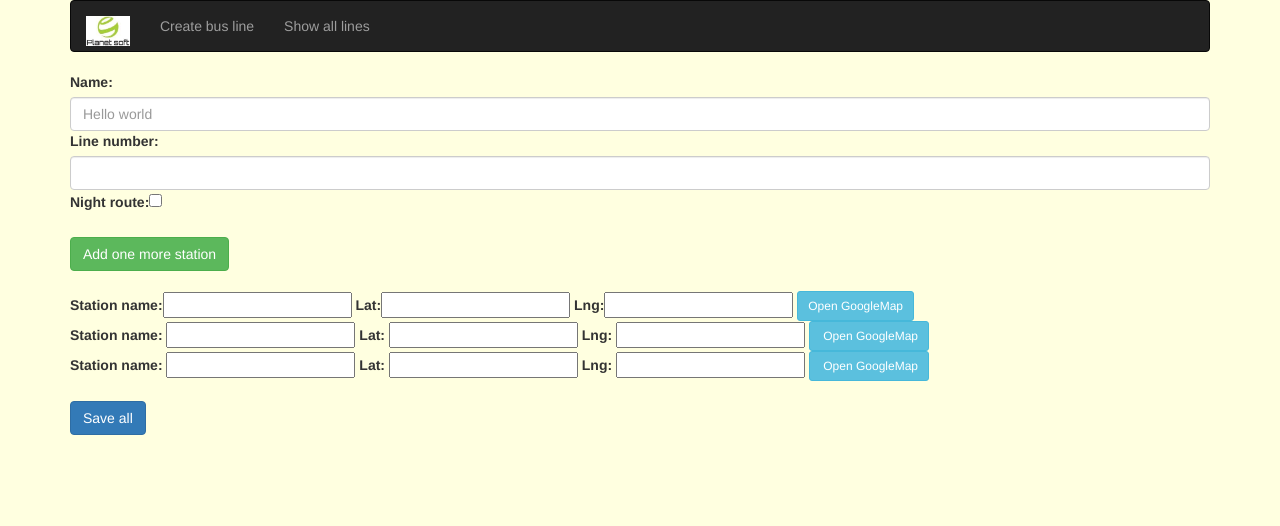
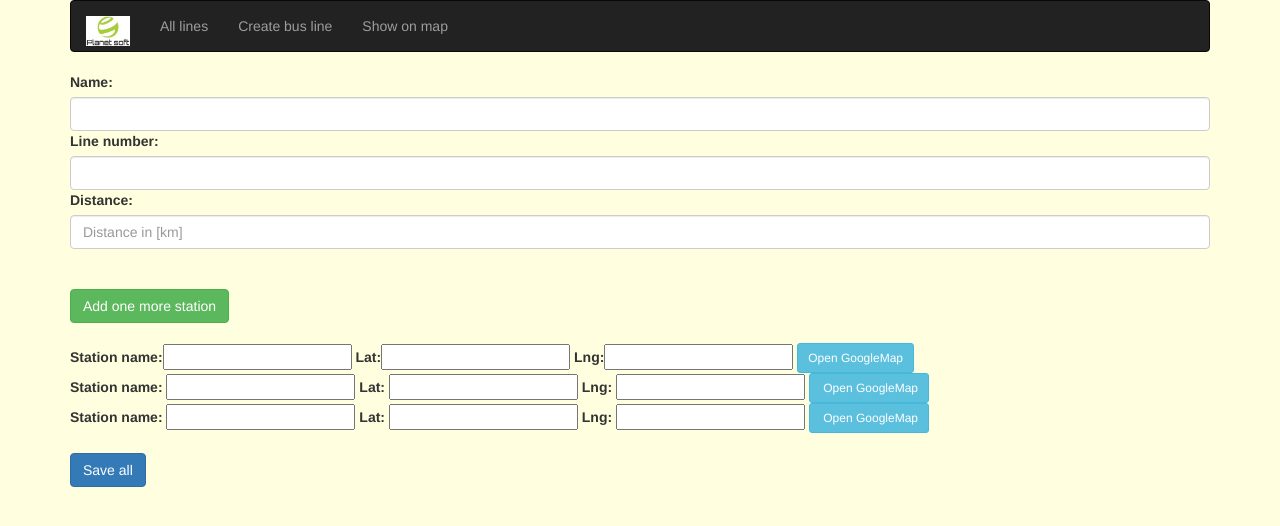
Before and after one commit to sreckokuz/Bus-line, a Django app: page /create/ in a window 1280 px wide. Shown: the top 526 px of the page. Run offline with Django 3.2, Linux system fonts and the light colour scheme; some libraries are stand-ins or nearby versions.

Commit message:
Last commit on project

```diff
--- a/busline/settings.py
+++ b/busline/settings.py
@@ -77,7 +77,7 @@ WSGI_APPLICATION = 'busline.wsgi.application'
 DATABASES = {
     'default': {
         'ENGINE': 'django.db.backends.sqlite3',
-        'NAME': os.path.join(BASE_DIR, 'linestation'),
+        'NAME': os.path.join(BASE_DIR, 'lines'),
     }
 }
 
--- a/line/forms.py
+++ b/line/forms.py
@@ -3,16 +3,17 @@ from . models import Line, Station
 
 
 class LineForm(forms.ModelForm):
+    # styling input fields
     name = forms.CharField(widget=forms.TextInput(
-        attrs={'class': 'form-control', 'placeholder': 'Hello world'}))
+        attrs={'class': 'form-control'}))
     line_number = forms.IntegerField(
         widget=forms.TextInput(attrs={'class': 'form-control'}))
-    night_route = forms.BooleanField(
-        widget=forms.TextInput(attrs={'type': 'checkbox', 'class': 'form-check-input'}))
+    distance = forms.IntegerField(
+        widget=forms.TextInput(attrs={'class': 'form-control', 'placeholder': 'Distance in [km]'}))
 
     class Meta:
         model = Line
-        fields = ['name', 'line_number', 'night_route']
+        fields = ['name', 'line_number', 'distance']
 
 
 class StationForm(forms.ModelForm):
@@ -21,7 +22,7 @@ class StationForm(forms.ModelForm):
         fields = ['lat', 'lng', 'station_name', ]
 
 
-class ContactForm(forms.Form):
+class AdditionalForm(forms.Form):
     station_name = forms.CharField(max_length=30, min_length=3)
     lat = forms.DecimalField(decimal_places=4, max_digits=10)
     lng = forms.DecimalField(decimal_places=4, max_digits=10)
--- a/line/models.py
+++ b/line/models.py
@@ -6,7 +6,7 @@ from django.db import models
 class Line(models.Model):
     name = models.CharField(max_length=30)
     line_number = models.IntegerField()
-    night_route = models.BooleanField(default=False)
+    distance = models.IntegerField(null=True)
 
     def __str__(self):
         return self.name
@@ -16,7 +16,7 @@ class Station(models.Model):
     station_name = models.CharField(max_length=30)
     lat = models.DecimalField(decimal_places=4, max_digits=10)
     lng = models.DecimalField(decimal_places=4, max_digits=10)
-    line = models.ForeignKey(Line, on_delete=models.CASCADE, default=3)
+    line = models.ForeignKey(Line, on_delete=models.CASCADE)
 
     def __str__(self):
         return self.station_name
--- a/line/static/line/add-location.js
+++ b/line/static/line/add-location.js
@@ -33,13 +33,10 @@ function initMap() {
         //console.log(event.latLng.lat(), event.latLng.lng())
         var lat = event.latLng.lat();
         var lng = event.latLng.lng();
-        lat = lat.toFixed(4);
-        lng = lng.toFixed(4);
-        console.log(lat, lng);
+
         p = document.getElementById('demo').innerHTML;
-        console.log(p);
-        document.getElementById(`id_lat${p}`).value = lat;
-        document.getElementById(`id_lng${p}`).value = lng;
+        document.getElementById(`id_lat${p}`).value = Number(lat.toFixed(4));
+        document.getElementById(`id_lng${p}`).value = Number(lng.toFixed(4));
     });
 } s
 
--- a/line/templates/line/base.html
+++ b/line/templates/line/base.html
@@ -26,8 +26,9 @@
                 </a>
             </div>
             <ul class="nav navbar-nav">
+                <li class=""><a href="{% url 'line:index_page' %}">All lines</a></li>
                 <li class=""><a href="{% url 'line:create_line' %}">Create bus line</a></li>
-                <li><a href="{% url 'line:line_details' %}">Show all lines</a></li>
+                <li><a href="{% url 'line:line_details' %}">Show on map</a></li>
             </ul>
         </div>
     </nav>
--- a/line/templates/line/create-station.html
+++ b/line/templates/line/create-station.html
@@ -4,47 +4,17 @@
     {% csrf_token %}
     <div id="items">
         {%csrf_token%}
-        <!-- <input type="text" name="user1">
-        <input type="text" name="user2"> -->
         {{ line_form }}
-        <br><br><input type="button" class="btn btn-success" value="Add one more station" id="add">
-        <br><br>
+        <br><br><input type="button" class="btn btn-success" value="Add one more station" id="add"><br><br>
         {{station_form}}
-
-        <!-- Trigger the modal with a button -->
-        <button type="button" class="btn btn-info btn-sm" data-toggle="modal" data-target="#myModal">Open
-            GoogleMap</button>
-
-        <!-- Modal -->
-        <div id="myModal" class="modal fade" role="dialog">
-            <div class="modal-dialog">
-                <!-- Modal content-->
-                <div class="modal-content">
-                    <div class="modal-header">
-                        <button type="button" class="close" data-dismiss="modal">&times;</button>
-                        <h4 class="modal-title">Modal Header</h4>
-                    </div>
-                    <div class="modal-body">
-                        <div id="map"></div>
-                        <p id="demo"></p>
-                    </div>
-                    <div class="modal-footer">
-                        <button type="button" class="btn btn-info" data-dismiss="modal">Add this
-                            location</button>
-                        <button type="button" class="btn btn-default" data-dismiss="modal"
-                            onclick="removeLatLng()">Close</button>
-
-                    </div>
-                </div>
-
-            </div>
-        </div>
+        <!-- loading google map is modal.html -->
+        {% include "line/modal.html" %}
     </div>
     <br>
     <input type="submit" class="btn btn-primary" value="Save all">
-
 </form>
 {% endblock %}
+
 
 
 {% block scripts %}
--- a/line/templates/line/details.html
+++ b/line/templates/line/details.html
@@ -4,12 +4,12 @@
 <div id="map"></div>
 <p id="station">{{stations}}</p>
 <p id="line">{{lines}}</p>
-<!-- <button onclick="changeValue()">Click</button>
-<p id=" srk2">Srkomanijak</p> -->
 {% endblock %}
-{% block scripts %}
 
 
+
+
+{% block scripts %}
 <script src="/static/line/all-routes.js"></script>
 <script src="https://maps.googleapis.com/maps/api/js?key=AIzaSyA-Lz7C_9hBWQ7G2XBFVm8VFRZ_xSvG3lM&callback=initMap" async
     defer></script>
--- a/line/templates/line/index.html
+++ b/line/templates/line/index.html
@@ -15,7 +15,7 @@
     </div>
     <div class="col-md-2">
         <b>
-            <p>Is Night Route</p>
+            <p>Line distance [km]</p>
         </b>
     </div>
     <div class="col-md-2">
@@ -44,7 +44,7 @@
         {{line.line_number}}
     </div>
     <div class="col-md-2">
-        <p>Yes</p>
+        {{line.distance}}
     </div>
     <div class="col-md-2">
         <a href="{% url 'line:one_line_details' line.id%}"><button class="btn btn-info">Details
--- /dev/null
+++ b/line/templates/line/modal.html
@@ -0,0 +1,26 @@
+<!-- Modal -->
+<button type="button" class="btn btn-info btn-sm" data-toggle="modal" data-target="#myModal">Open
+    GoogleMap</button>
+<div id="myModal" class="modal fade" role="dialog">
+    <div class="modal-dialog">
+        <!-- Modal content-->
+        <div class="modal-content">
+            <div class="modal-header">
+                <button type="button" class="close" data-dismiss="modal">&times;</button>
+                <h4 class="modal-title">Modal Header</h4>
+            </div>
+            <div class="modal-body">
+                <div id="map"></div>
+                <p id="demo"></p>
+            </div>
+            <div class="modal-footer">
+                <button type="button" class="btn btn-info" data-dismiss="modal">Add this
+                    location</button>
+                <button type="button" class="btn btn-default" data-dismiss="modal"
+                    onclick="removeLatLng()">Close</button>
+
+            </div>
+        </div>
+
+    </div>
+</div>
--- a/line/urls.py
+++ b/line/urls.py
@@ -1,14 +1,13 @@
 from django.urls import path
 from . import views
-
+# add namespace
 app_name = 'line'
 
 urlpatterns = [
     path('', views.index, name='index_page'),
     path('details/', views.details, name='line_details'),
-    path('create/<int:id>/', views.create, name='show_and_create'),
     path('details/<int:id>/', views.oneLineDetais, name='one_line_details'),
-    path('create/', views.createStation, name='create_line'),
+    path('create/', views.createLineAndStations, name='create_line'),
     path('create/save', views.save_stations, name='srkoman'),
     path('delete/<int:id>/', views.delete, name='delete_line'),
     path('update/<int:id>/', views.edit, name='update_line'),
--- a/line/views.py
+++ b/line/views.py
@@ -1,28 +1,18 @@
 from django.shortcuts import render, redirect
-from .forms import LineForm, StationForm, ContactForm
+from .forms import LineForm, StationForm, AdditionalForm
 from .models import Line, Station
 from django.core import serializers
 from django.contrib import messages
 from django.core.exceptions import ValidationError
 
 
-# Create your views here.
+# show index page with list of bus lines
+def index(request):
+    list_of_lines = Line.objects.all()
+    return render(request, 'line/index.html', {'lines': list_of_lines})
 
 
-def index(request):
-    form = LineForm(request.POST or None)
-    list_of_lines = Line.objects.all()
-
-    if form.is_valid():
-        # form.save()
-        new_contact = form.save()
-        print('------------------------------')
-        print(new_contact.id)
-        # return redirect('line:index_page')
-
-    return render(request, 'line/index.html', {'form': form, 'lines': list_of_lines})
-
-
+# show all routes with station markers
 def details(request):
     list_of_station_data = Station.objects.all()
     list_of_line_data = Line.objects.all()
@@ -31,42 +21,26 @@ def details(request):
     return render(request, 'line/details.html', {'stations': station_json_data, 'lines': line_json_data})
 
 
-def create(request, id):
-    form1 = StationForm(request.POST or None)
-    form2 = LineForm(request.POST or None)
-    item = Line.objects.get(pk=id)
-    if form1.is_valid():
-        # obj = form1.save(commit=False)
-        # obj.line = item
-        form2.save()
-        # return redirect('line:show_and_create')
-        print(form1.cleaned_data.get('id'))
-        print(form2)
-    return render(request, 'line/create.html', {'form1': form1, 'item': item, 'form2': form2})
-
-
-def createStation(request):
-    form1 = ContactForm
+# create form for bus line, and multiple forms for stations
+def createLineAndStations(request):
+    form1 = AdditionalForm
     form2 = LineForm
     if request.method == 'POST':
-        form1 = ContactForm(request.POST)
+        form1 = AdditionalForm(request.POST)
         form2 = LineForm(request.POST)
     return render(request, 'line/create-station.html', {'station_form': form1, 'line_form': form2})
 
 
+# save all forms input
 def save_stations(request):
     form1 = LineForm(request.POST)
     form2 = StationForm(request.POST)
-    print('-------------------------')
     if form1.is_valid() and form2.is_valid():
         object = form1.save()
-        line_name = request.POST.getlist('name')
-        line_number = request.POST.getlist('line_number')
-        is_nigt_route = request.POST.getlist('night_route')
         lats = request.POST.getlist('lat')
         lngs = request.POST.getlist('lng')
         station_name = request.POST.getlist('station_name')
-        for i in range(1, len(lats)):
+        for i in range(0, len(lats)):
             obj = Station(lat=lats[i], lng=lngs[i],
                           station_name=station_name[i], line=object)
             obj.save()
@@ -74,45 +48,43 @@ def save_stations(request):
         #     raise ValidationError(
         #         "Sorry, the email submitted is invalid. All emails have to be registered on this domain only.")
     # print(lats, lngs, station_name, is_nigt_route, line_number, line_name)
-    else:
-        form1 = LineForm(request.POST)
-        form2 = StationForm(request.POST)
-    print('-------------------------')
-    messages.success(request, f'Srkomanijak')
-
     return redirect('line:index_page')
 
 
+# delete bus lines
 def delete(request, id):
     item = Line.objects.get(id=id)
     item.delete()
-
     return redirect('line:index_page')
 
 
+# edit bus line
 def edit(request, id):
     item = Line.objects.get(id=id)
     form = LineForm(request.POST or None, instance=item)
     return render(request, 'line/update.html', {'item': item, 'form': form})
 
 
+# save bus line. I had to work like this because form for input is tied to two models Line and Stations
 def edit_save(request, id):
     item = Line.objects.get(id=id)
     form = LineForm(request.POST or None)
     if form.is_valid():
         form.save()
-    messages.success(request, 'Srkomanijak')
-
+    messages.success(request, 'Edited')
     return redirect('line:index_page')
 
 
+#
 def oneLineDetais(request, id):
     line_data = Line.objects.get(id=id)
     list_of_station_data = Station.objects.filter(line__id=id)
+    # ---------some improvisation that I wouldn't have to change
     count = Station.objects.filter(line__id=id).count()
     myarray = []
     for i in range(0, count):
         myarray.append(12)
+    # ------
     station_json_data = serializers.serialize('json', list_of_station_data)
     line_json_data = serializers.deserialize('json', line_data)
     return render(request, 'line/one-line-details.html', {'stations': station_json_data, 'lines': line_data, 'count': myarray, 'lstations': list_of_station_data})
```
Also changed, not shown: line/templates/line/one-line-details.html (+3 -4 lines), line/templates/line/update.html (+3 -8 lines), db.sqlite3 (deleted), line/migrations/0001_initial.py, line/migrations/0002_auto_20191030_1306.py, 3 other files.
